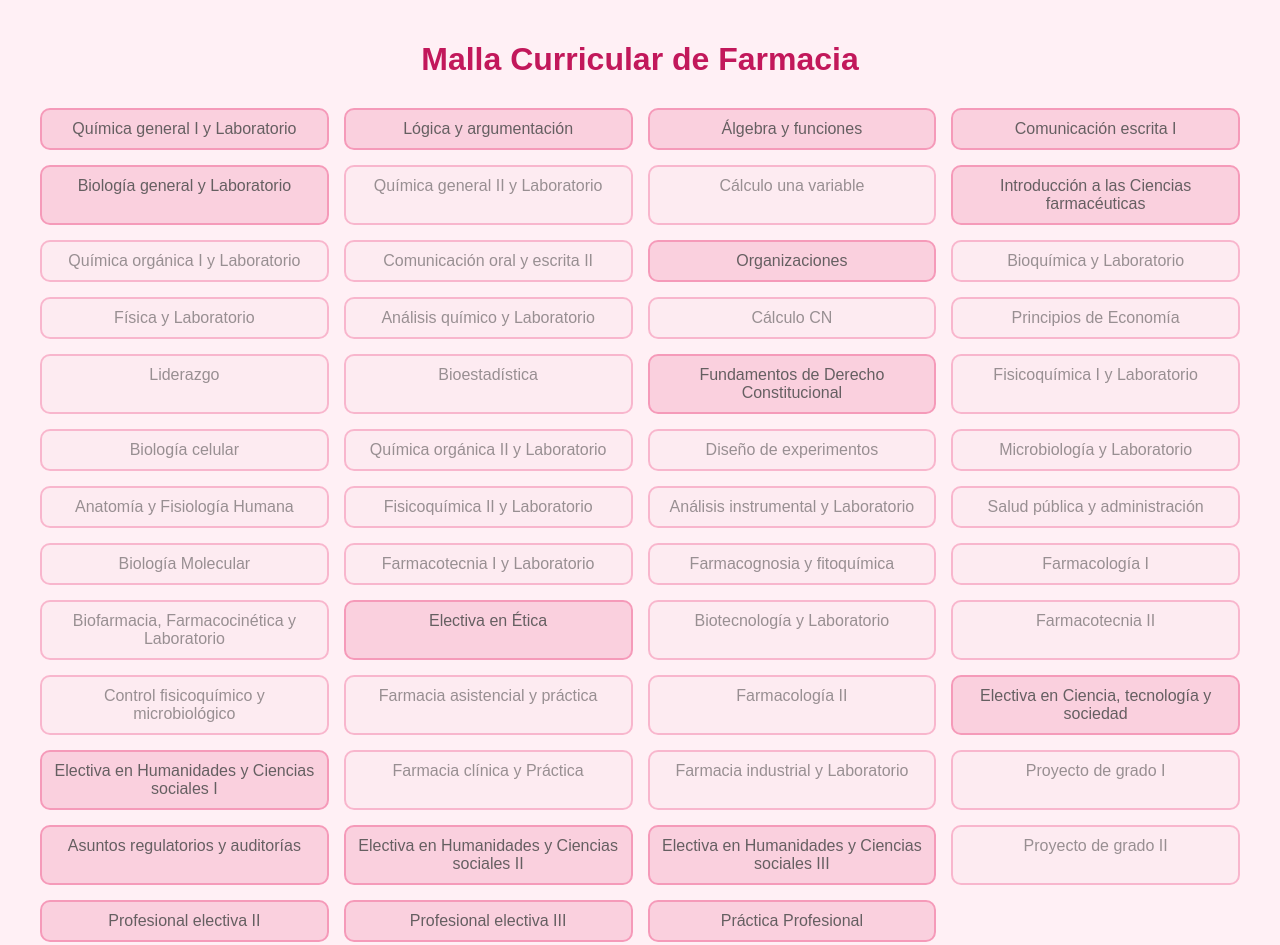
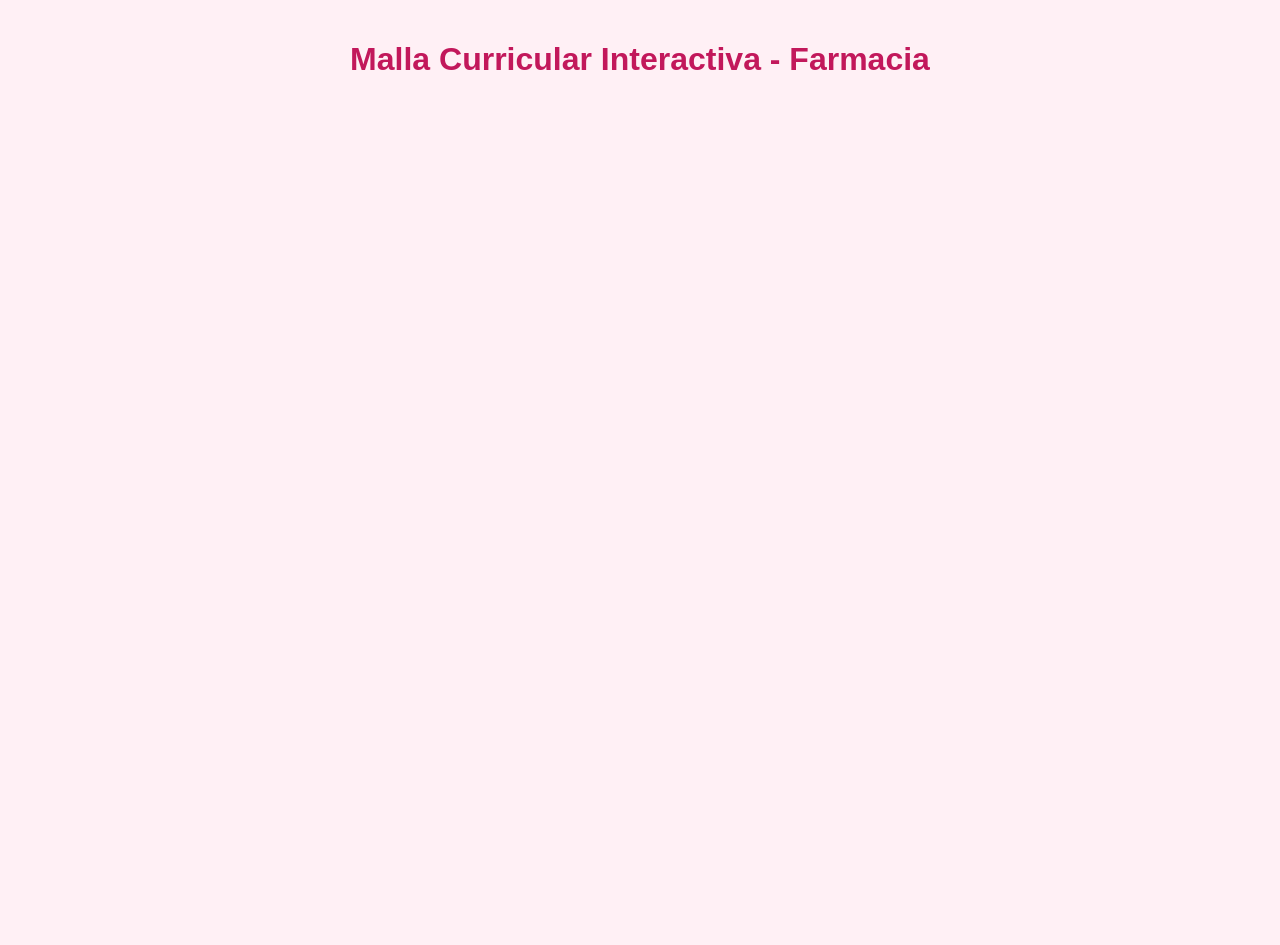
Before and after one commit to juanrcavrv/malla-interactiva, a plain HTML site: page index.html in a window 1280 px wide. After the commit the page ends 800 px from the top, so only its background shows below. Drawn offline with Linux system fonts and the light colour scheme.

Commit message:
Update index.html

```diff
--- a/index.html
+++ b/index.html
@@ -2,12 +2,13 @@
 <html lang="es">
 <head>
   <meta charset="UTF-8">
-  <title>Malla Curricular Interactiva</title>
+  <meta name="viewport" content="width=device-width, initial-scale=1.0">
+  <title>Malla Curricular Interactiva - Farmacia</title>
   <link rel="stylesheet" href="estilos.css">
 </head>
 <body>
-  <h1>Malla Curricular de Farmacia</h1>
-  <div id="malla"></div>
+  <h1>Malla Curricular Interactiva - Farmacia</h1>
+  <div id="contenedor-malla"></div>
   <script src="script.js"></script>
 </body>
 </html>
```
